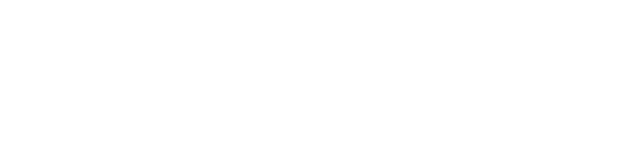
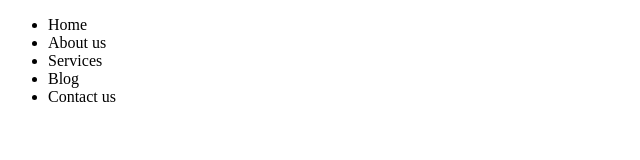
Before and after one commit to YeasinNazir/developer-portfolio-website, a plain HTML site: page index.html in a window 1280 px wide. Shown: the whole page, without its empty margins (0-640 px from the left). Drawn offline with Linux system fonts and the light colour scheme.

Commit message:
Nav added

```diff
--- a/index.html
+++ b/index.html
@@ -7,7 +7,15 @@
 </head>
 <body>
     <header>
-        <nav></nav>
+        <nav>
+            <ul>
+                <li>Home</li>
+                <li>About us</li>
+                <li>Services</li>
+                <li>Blog</li>
+                <li>Contact us</li>
+            </ul>
+        </nav>
     </header>
 </body>
 </html>
```
